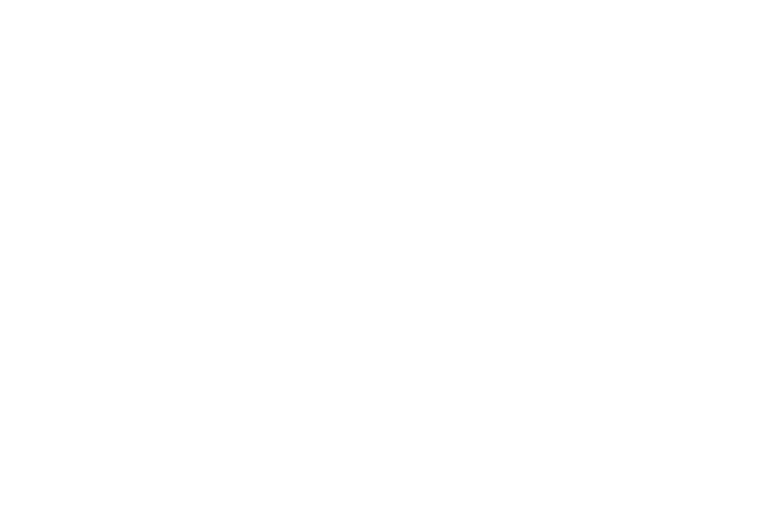
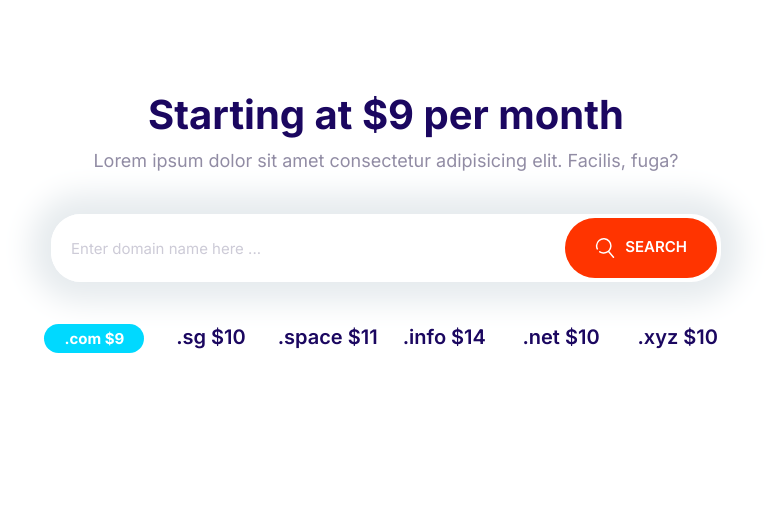
Before and after one commit to ainembabaziderrick/moshify, a plain HTML site: page index.html in a window 1280 px wide. Shown: the whole page, without its empty margins (254-1025 px from the left). Drawn offline with Linux system fonts and the light colour scheme.

Commit message:
Domain block

```diff
--- a/css/styles.css
+++ b/css/styles.css
@@ -201,11 +201,19 @@ a {
     cursor: pointer;
     font-size: 1.8rem;
     font-weight: 600;
+    outline: 0;
     padding: 2rem 3rem;
     margin: 1rem 0;
     text-transform: uppercase;
     text-align: center;
     white-space: nowrap;
+}
+
+.btn .icon {
+    width: 2rem;
+    height: 2rem;
+    margin-right: 1rem;
+    vertical-align: middle;
 }
 
 .btn--primary {
@@ -281,7 +289,7 @@ a {
 .input-group .input {
     border: 0;
     flex-grow: 1;
-    padding: 1.5rem 1rem;
+    padding: 1.5rem 2rem;
 }
 
 .input-group .btn {
@@ -687,3 +695,28 @@ a {
         align-self: center;
     }
 }
+
+/* Domain Block */
+.block-domain .input-group {
+    box-shadow: 0 0 30px 20px #e6ebee;
+    border: 0;
+    margin: 4rem auto;
+    max-width: 67rem;
+}
+
+.block-domain__prices {
+    display: grid;
+    grid-template-columns: repeat(3, 1fr);
+    grid-template-rows: repeat(2, 6rem);
+    font-size: 2rem;
+    font-weight: 600;
+    justify-items: center;
+    max-width: 70rem;
+    margin: 0 auto;
+}
+
+@media screen and (min-width: 768px){
+    .block-domain__prices {
+        grid-template-columns: repeat(auto-fit, minmax(10rem, 1fr));
+    }
+}
--- a/index.html
+++ b/index.html
@@ -11,7 +11,26 @@
     <link href="https://fonts.googleapis.com/css2?family=Inter:ital,opsz,wght@0,14..32,100..900;1,14..32,100..900&display=swap" rel="stylesheet">
 </head>
 <body>
-
+    <section class="block container block-domain">
+        <header class="block__header">
+            <h2>Starting at $9 per month</h2>
+            <p>Lorem ipsum dolor sit amet consectetur adipisicing elit. Facilis, fuga?</p>
+        </header>
+        <div class="input-group">
+            <input type="text" name="" id="" class="input" placeholder="Enter domain name here ...">
+            <button class="btn btn--accent"><svg class="icon icon--white">
+                <use xlink:href="images/sprite.svg#search"></use>
+            </svg>Search</button>
+        </div>
+        <ul class="list block-domain__prices">
+            <li><span class="badge badge--secondary">.com $9</span></li>
+            <li>.sg $10</li>
+            <li>.space $11</li>
+            <li>.info $14</li>
+            <li>.net $10</li>
+            <li>.xyz $10</li>
+        </ul>
+    </section>
     <script src="js/main.js"></script>
 </body>
 </html>
```
